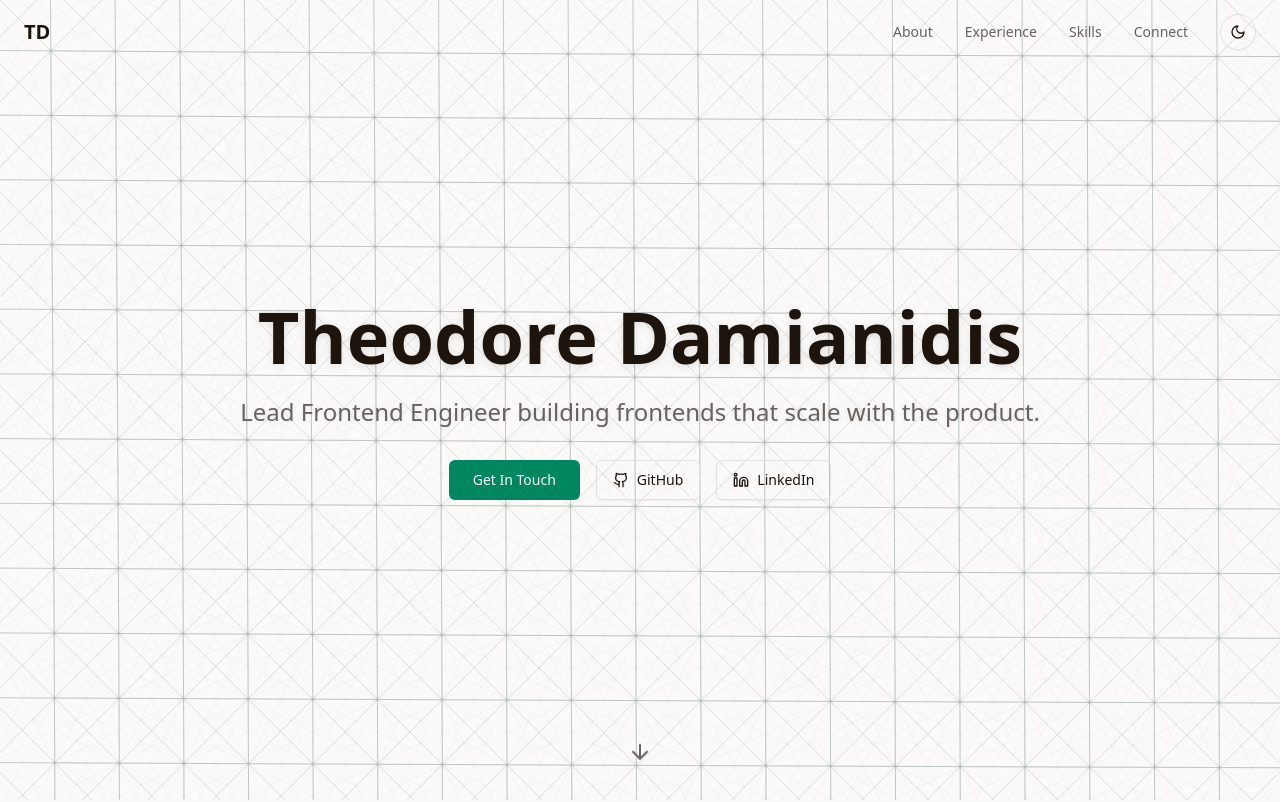
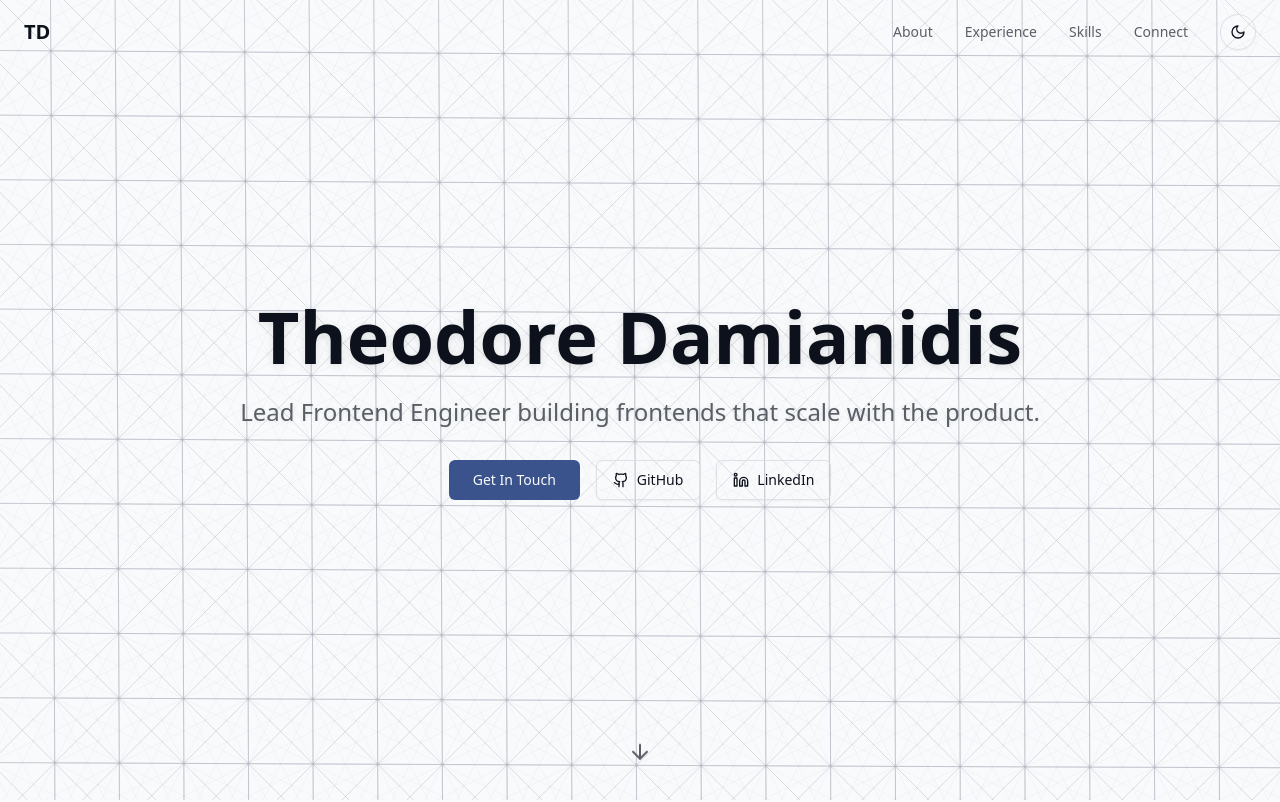
Before and after one commit to theodamia/theodamia.dev, a Next.js app: page / in a window 1280 px wide. Shown: the top 802 px of the page. Built offline with nearby package versions, Linux system fonts and the light colour scheme.

Commit message:
style: update color palette to refined slate-indigo
Use sophisticated indigo for a professional look in light and dark modes.

Co-authored-by: Theodore Damianidis <9416069+theodamia@users.noreply.github.com>

```diff
--- a/app/globals.css
+++ b/app/globals.css
@@ -4,74 +4,74 @@
 @custom-variant dark (&:is(.dark *));
 
 :root {
-  --background: oklch(0.985 0.002 75);
-  --foreground: oklch(0.2 0.02 60);
-  --card: oklch(0.98 0.003 75);
-  --card-foreground: oklch(0.2 0.02 60);
-  --popover: oklch(0.985 0.002 75);
-  --popover-foreground: oklch(0.2 0.02 60);
-  --primary: oklch(0.55 0.12 165);
-  --primary-foreground: oklch(0.985 0.002 75);
-  --secondary: oklch(0.955 0.008 75);
-  --secondary-foreground: oklch(0.25 0.015 60);
-  --muted: oklch(0.955 0.008 75);
-  --muted-foreground: oklch(0.5 0.01 60);
-  --accent: oklch(0.6 0.1 165);
-  --accent-foreground: oklch(0.985 0.002 75);
+  --background: oklch(0.985 0.003 265);
+  --foreground: oklch(0.18 0.02 265);
+  --card: oklch(0.98 0.004 265);
+  --card-foreground: oklch(0.18 0.02 265);
+  --popover: oklch(0.985 0.003 265);
+  --popover-foreground: oklch(0.18 0.02 265);
+  --primary: oklch(0.45 0.1 265);
+  --primary-foreground: oklch(0.985 0.003 265);
+  --secondary: oklch(0.95 0.008 265);
+  --secondary-foreground: oklch(0.22 0.015 265);
+  --muted: oklch(0.95 0.008 265);
+  --muted-foreground: oklch(0.48 0.012 265);
+  --accent: oklch(0.52 0.09 265);
+  --accent-foreground: oklch(0.985 0.003 265);
   --destructive: oklch(0.577 0.245 27.325);
-  --destructive-foreground: oklch(0.985 0.002 75);
-  --border: oklch(0.91 0.006 75);
-  --input: oklch(0.91 0.006 75);
-  --ring: oklch(0.55 0.12 165);
-  --chart-1: oklch(0.55 0.12 165);
-  --chart-2: oklch(0.6 0.1 155);
-  --chart-3: oklch(0.48 0.09 175);
-  --chart-4: oklch(0.65 0.11 160);
-  --chart-5: oklch(0.52 0.08 170);
+  --destructive-foreground: oklch(0.985 0.003 265);
+  --border: oklch(0.905 0.008 265);
+  --input: oklch(0.905 0.008 265);
+  --ring: oklch(0.45 0.1 265);
+  --chart-1: oklch(0.45 0.1 265);
+  --chart-2: oklch(0.55 0.09 250);
+  --chart-3: oklch(0.4 0.08 280);
+  --chart-4: oklch(0.6 0.1 255);
+  --chart-5: oklch(0.48 0.07 270);
   --radius: 0.5rem;
-  --sidebar: oklch(0.985 0.002 75);
-  --sidebar-foreground: oklch(0.2 0.02 60);
-  --sidebar-primary: oklch(0.55 0.12 165);
-  --sidebar-primary-foreground: oklch(0.985 0.002 75);
-  --sidebar-accent: oklch(0.955 0.008 75);
-  --sidebar-accent-foreground: oklch(0.25 0.015 60);
-  --sidebar-border: oklch(0.91 0.006 75);
-  --sidebar-ring: oklch(0.55 0.12 165);
+  --sidebar: oklch(0.985 0.003 265);
+  --sidebar-foreground: oklch(0.18 0.02 265);
+  --sidebar-primary: oklch(0.45 0.1 265);
+  --sidebar-primary-foreground: oklch(0.985 0.003 265);
+  --sidebar-accent: oklch(0.95 0.008 265);
+  --sidebar-accent-foreground: oklch(0.22 0.015 265);
+  --sidebar-border: oklch(0.905 0.008 265);
+  --sidebar-ring: oklch(0.45 0.1 265);
 }
 
 .dark {
-  --background: oklch(0.15 0.015 60);
-  --foreground: oklch(0.93 0.008 75);
-  --card: oklch(0.19 0.015 60);
-  --card-foreground: oklch(0.93 0.008 75);
-  --popover: oklch(0.15 0.015 60);
-  --popover-foreground: oklch(0.93 0.008 75);
-  --primary: oklch(0.68 0.14 165);
-  --primary-foreground: oklch(0.15 0.015 60);
-  --secondary: oklch(0.22 0.015 60);
-  --secondary-foreground: oklch(0.93 0.008 75);
-  --muted: oklch(0.22 0.015 60);
-  --muted-foreground: oklch(0.65 0.01 75);
-  --accent: oklch(0.72 0.12 165);
-  --accent-foreground: oklch(0.15 0.015 60);
+  --background: oklch(0.14 0.015 265);
+  --foreground: oklch(0.93 0.006 265);
+  --card: oklch(0.18 0.018 265);
+  --card-foreground: oklch(0.93 0.006 265);
+  --popover: oklch(0.14 0.015 265);
+  --popover-foreground: oklch(0.93 0.006 265);
+  --primary: oklch(0.7 0.12 265);
+  --primary-foreground: oklch(0.14 0.015 265);
+  --secondary: oklch(0.21 0.018 265);
+  --secondary-foreground: oklch(0.93 0.006 265);
+  --muted: oklch(0.21 0.018 265);
+  --muted-foreground: oklch(0.63 0.01 265);
+  --accent: oklch(0.74 0.1 265);
+  --accent-foreground: oklch(0.14 0.015 265);
   --destructive: oklch(0.396 0.141 25.723);
-  --destructive-foreground: oklch(0.93 0.008 75);
-  --border: oklch(0.26 0.015 60);
-  --input: oklch(0.26 0.015 60);
-  --ring: oklch(0.68 0.14 165);
-  --chart-1: oklch(0.65 0.13 165);
-  --chart-2: oklch(0.7 0.11 155);
-  --chart-3: oklch(0.58 0.1 175);
-  --chart-4: oklch(0.72 0.12 160);
-  --chart-5: oklch(0.62 0.09 170);
-  --sidebar: oklch(0.17 0.015 60);
-  --sidebar-foreground: oklch(0.93 0.008 75);
-  --sidebar-primary: oklch(0.68 0.14 165);
-  --sidebar-primary-foreground: oklch(0.93 0.008 75);
-  --sidebar-accent: oklch(0.22 0.015 60);
-  --sidebar-accent-foreground: oklch(0.93 0.008 75);
-  --sidebar-border: oklch(0.26 0.015 60);
-  --sidebar-ring: oklch(0.68 0.14 165);
+  --destructive-foreground: oklch(0.93 0.006 265);
+  --border: oklch(0.26 0.018 265);
+  --input: oklch(0.26 0.018 265);
+  --ring: oklch(0.7 0.12 265);
+  --chart-1: oklch(0.65 0.12 265);
+  --chart-2: oklch(0.7 0.1 250);
+  --chart-3: oklch(0.58 0.1 280);
+  --chart-4: oklch(0.72 0.11 255);
+  --chart-5: oklch(0.62 0.08 270);
+  --sidebar: oklch(0.16 0.015 265);
+  --sidebar-foreground: oklch(0.93 0.006 265);
+  --sidebar-primary: oklch(0.7 0.12 265);
+  --sidebar-primary-foreground: oklch(0.93 0.006 265);
+  --sidebar-accent: oklch(0.21 0.018 265);
+  --sidebar-accent-foreground: oklch(0.93 0.006 265);
+  --sidebar-border: oklch(0.26 0.018 265);
+  --sidebar-ring: oklch(0.7 0.12 265);
 }
 
 @theme inline {
--- a/components/animated-grid.tsx
+++ b/components/animated-grid.tsx
@@ -86,9 +86,9 @@ export function AnimatedGrid() {
     const getThemeColor = () => {
       const isDark = document.documentElement.classList.contains('dark');
       return {
-        dot: isDark ? 'rgba(120, 140, 130, 0.3)' : 'rgba(60, 80, 70, 0.18)',
-        line: isDark ? 'rgba(120, 140, 130, 0.14)' : 'rgba(60, 80, 70, 0.09)',
-        primaryLine: isDark ? 'rgba(160, 190, 175, 0.55)' : 'rgba(80, 120, 100, 0.4)',
+        dot: isDark ? 'rgba(140, 145, 170, 0.28)' : 'rgba(70, 75, 100, 0.18)',
+        line: isDark ? 'rgba(140, 145, 170, 0.12)' : 'rgba(70, 75, 100, 0.08)',
+        primaryLine: isDark ? 'rgba(170, 175, 210, 0.5)' : 'rgba(100, 105, 145, 0.35)',
       };
     };
 
```
